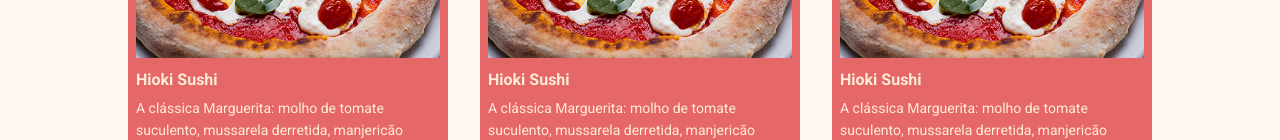
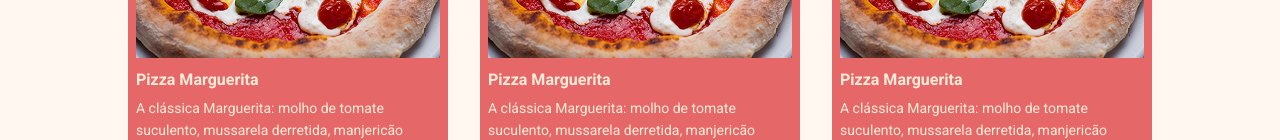
Before and after one commit to VitorinoAlves/Efood, a React (Create React App) app: page /profile in a window 1280 px wide. Shown: the part 666-806 px from the top of the page. Built offline with nearby package versions, Linux system fonts and the light colour scheme.

Commit message:
Updating test data

```diff
--- a/src/components/PlateList/index.tsx
+++ b/src/components/PlateList/index.tsx
@@ -7,37 +7,37 @@ import pizza from '../../assets/images/pizza.png';
 const plates: Plates[] = [
     {
         id: 1,
-        name: 'Hioki Sushi',
+        name: 'Pizza Marguerita',
         description: 'A clássica Marguerita: molho de tomate suculento, mussarela derretida, manjericão fresco e um toque de azeite. Sabor e simplicidade!',
         photo: pizza
     },
     {
         id: 2,
-        name: 'Hioki Sushi',
+        name: 'Pizza Marguerita',
         description: 'A clássica Marguerita: molho de tomate suculento, mussarela derretida, manjericão fresco e um toque de azeite. Sabor e simplicidade!',
         photo: pizza
     },
     {
         id: 3,
-        name: 'Hioki Sushi',
+        name: 'Pizza Marguerita',
         description: 'A clássica Marguerita: molho de tomate suculento, mussarela derretida, manjericão fresco e um toque de azeite. Sabor e simplicidade!',
         photo: pizza
     },
     {
         id: 4,
-        name: 'Hioki Sushi',
+        name: 'Pizza Marguerita',
         description: 'A clássica Marguerita: molho de tomate suculento, mussarela derretida, manjericão fresco e um toque de azeite. Sabor e simplicidade!',
         photo: pizza
     },
     {
         id: 5,
-        name: 'Hioki Sushi',
+        name: 'Pizza Marguerita',
         description: 'A clássica Marguerita: molho de tomate suculento, mussarela derretida, manjericão fresco e um toque de azeite. Sabor e simplicidade!',
         photo: pizza
     },
     {
         id: 6,
-        name: 'Hioki Sushi',
+        name: 'Pizza Marguerita',
         description: 'A clássica Marguerita: molho de tomate suculento, mussarela derretida, manjericão fresco e um toque de azeite. Sabor e simplicidade!',
         photo: pizza
     },
```
